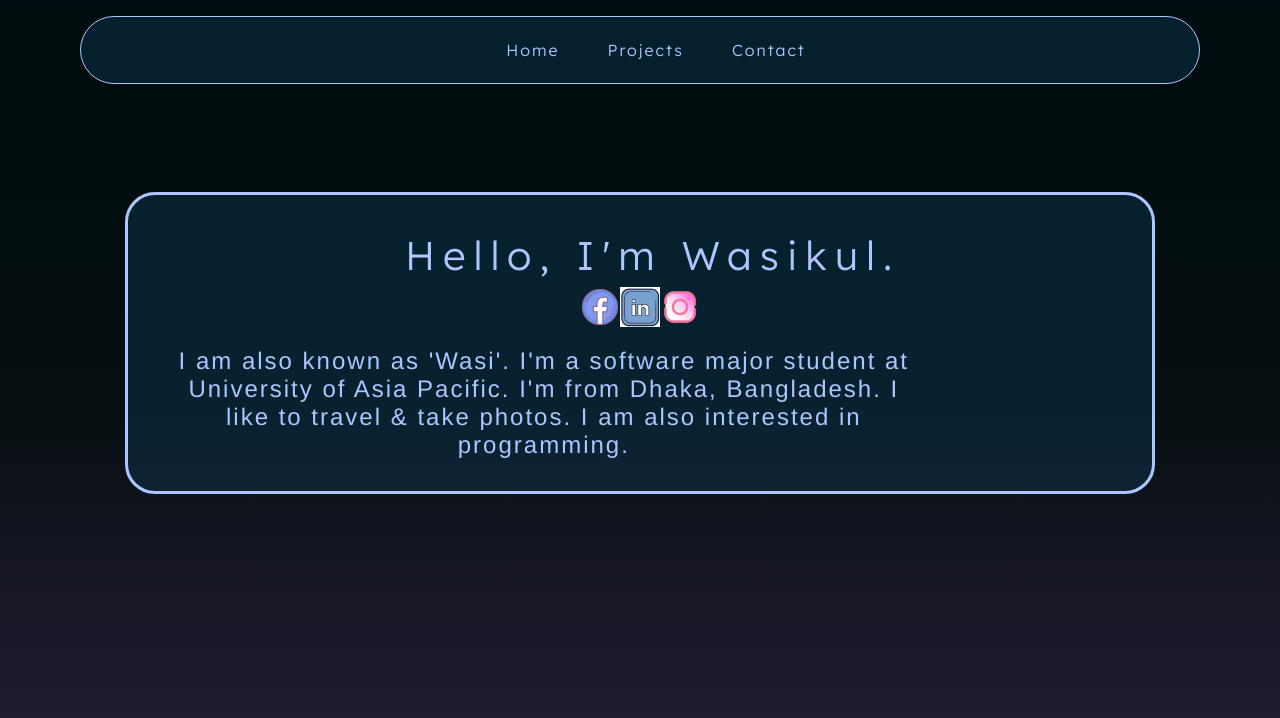
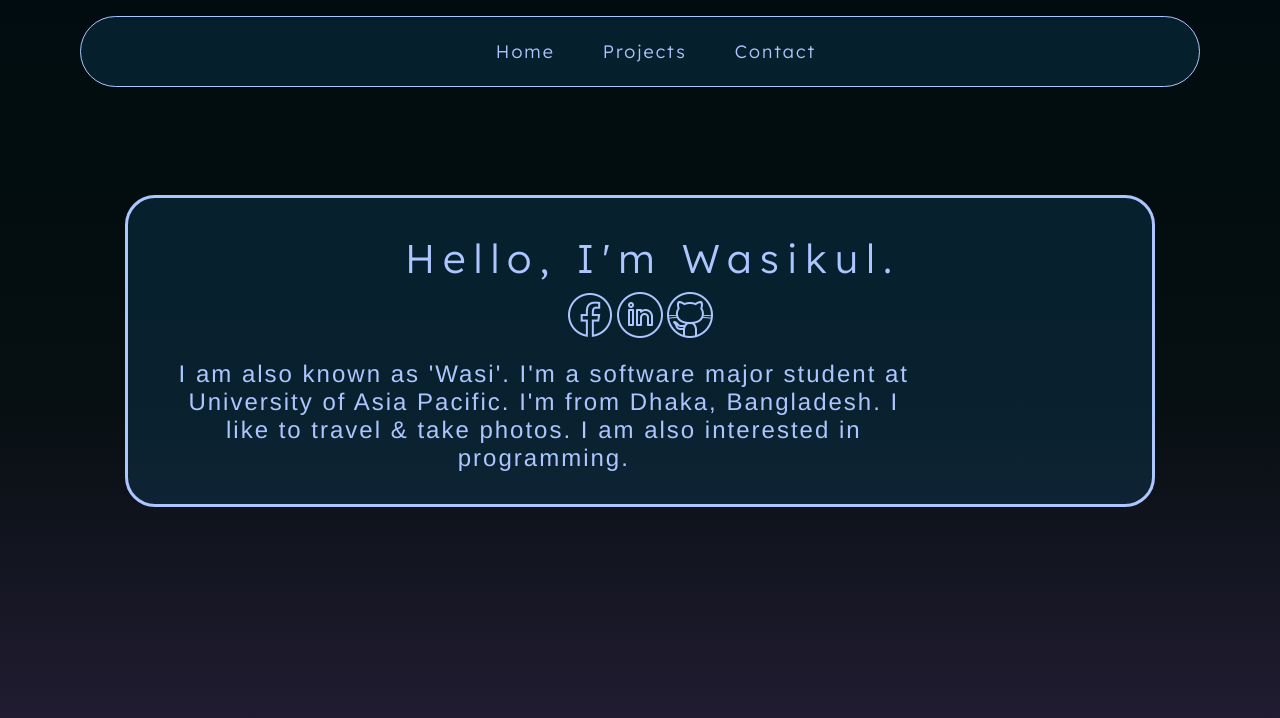
Before and after one commit to Wasikul-Fahim/Wasikul_Portfolio, a plain HTML site: page index.html in a window 1280 px wide. Drawn offline with nearby package versions, Linux system fonts and the light colour scheme.

Commit message:
modified:   .DS_Store 	modified:   h_style.css 	modified:   images/.DS_Store 	new file:   images/Facebook Icons.png 	new file:   images/Github Logo Icon.png 	deleted:    images/Instagram Icons.png 	new file:   images/LinkedIn Icon 100.png 	deleted:    images/LinkedIn Icons.jpeg 	deleted:    images/icons8-facebook-128.png 	deleted:    images/icons8-facebook-64.png 	deleted:    images/wavingHand.svg 	modified:   index.html

```diff
--- a/h_style.css
+++ b/h_style.css
@@ -25,10 +25,10 @@ body {
         border-color: #00134D;
     }
 }
+img{
+    height: 50px;
+}
 
-img {
-    width: 40px;
-}
 
 
 .header {
@@ -146,6 +146,7 @@ nav a {
     text-decoration: none;
     padding: 0.5rem;
     margin: 0 1rem;
+    font-size: large;
     border-radius: 20px;
     transition: background 0.3s;
 }
--- a/index.html
+++ b/index.html
@@ -25,9 +25,9 @@
                     <h1>Hello, I'm Wasikul.</h1>
                 </div>
                 <div id="logos">
-                    <a href="https://www.facebook.com/wasiii.Fahim"><img src="images/icons8-facebook-64.png" alt="facebook logo"></a>
-                    <a href="https://www.linkedin.com/in/wasifahim/"><img src="images/LinkedIn Icons.jpeg" alt="facebook logo"></a>
-                    <a href="https://www.instagram.com/wasi_.__/"><img id="instaLogo" src="images/Instagram Icons.png" alt="instagram logo"></a>
+                    <a href="https://www.facebook.com/wasiii.Fahim"><img src="images/Facebook Icons.png" alt="facebook logo"></a>
+                    <a href="https://www.linkedin.com/in/wasifahim/"><img src="images/LinkedIn Icon 100.png" alt="linkedin logo"></a>
+                    <a href="https://github.com/Wasikul-Fahim"><img id="githubLogo" src="images/Github Logo Icon.png" alt="instagram logo"></a>
                 </div>
                 <div id="headTxt">
                     <p>
```
Also changed, not shown: images/Facebook Icons.png (added), images/Github Logo Icon.png (added), images/Instagram Icons.png (deleted), images/LinkedIn Icon 100.png (added), images/LinkedIn Icons.jpeg (deleted), images/icons8-facebook-128.png (deleted), images/icons8-facebook-64.png (deleted), images/wavingHand.svg (deleted), 2 other files.
